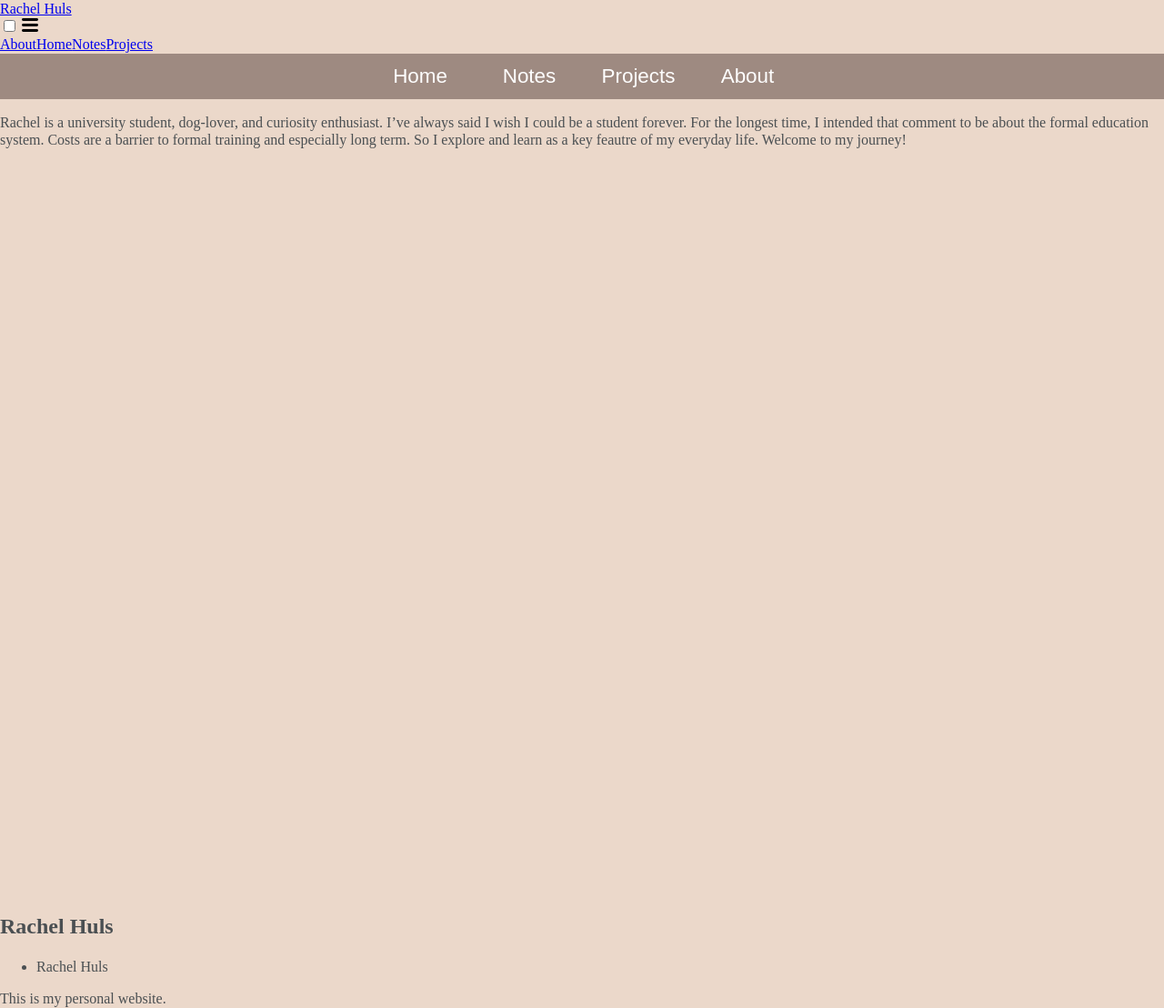
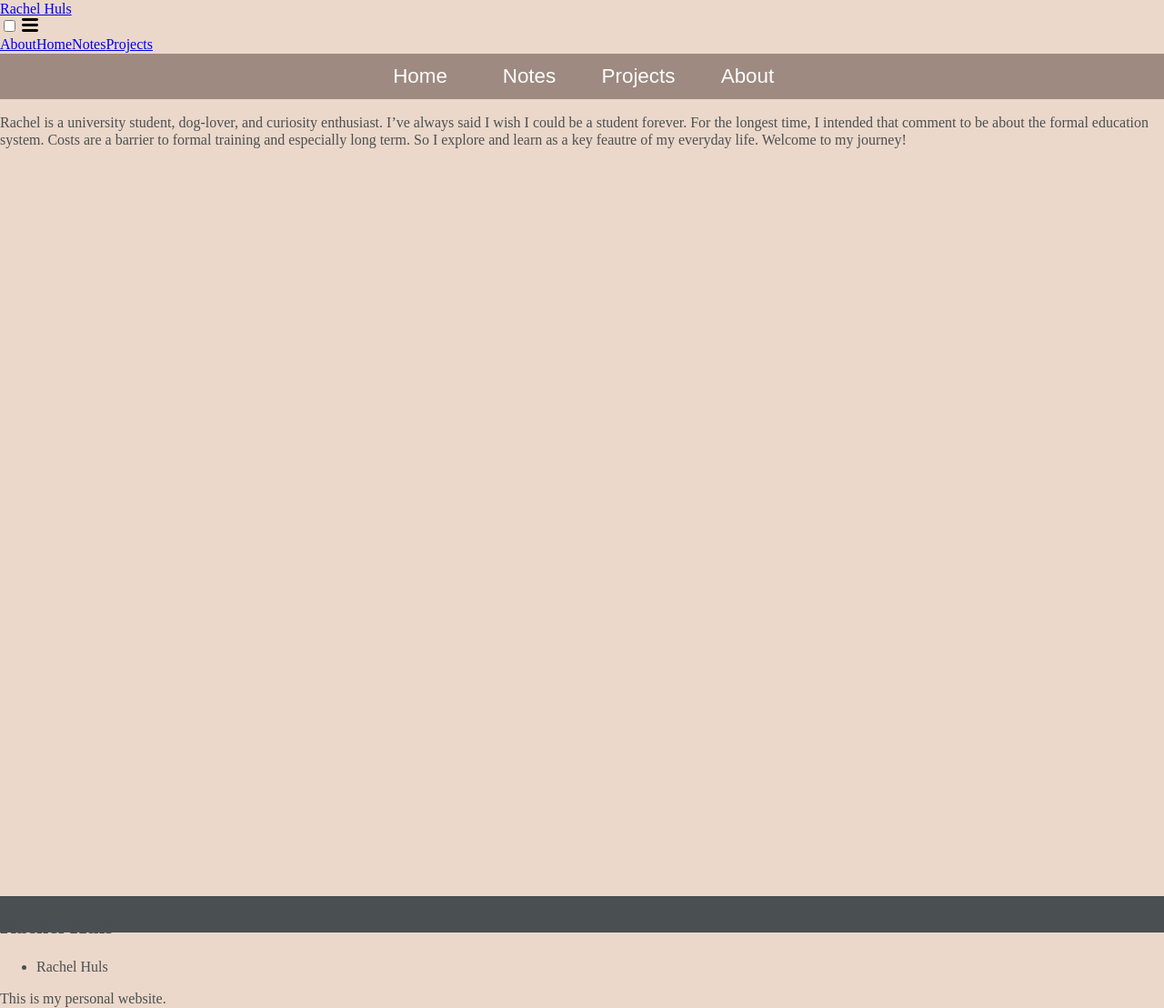
Before and after one commit to rachelhuls/rachelhuls.github.io, a Jekyll site: the page built from index.html, in a window 1280 px wide. Shown: the whole page at 91% size. Built offline with Jekyll 4.4.1, drawn with Linux system fonts in a browser that asks for light colours.

Commit message:
Update main.scss

```diff
--- a/_sass/main.scss
+++ b/_sass/main.scss
@@ -74,6 +74,7 @@ body {
 }
 
 .footer {
+  background-color: #4A4F52;
   position: absolute;
   bottom: 0;
   width: 100%;
```
